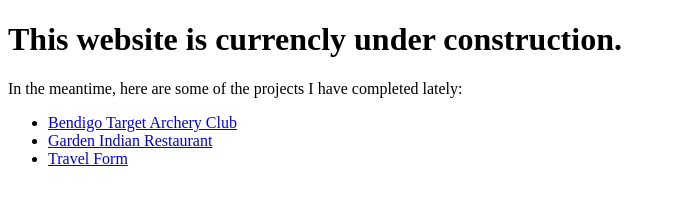
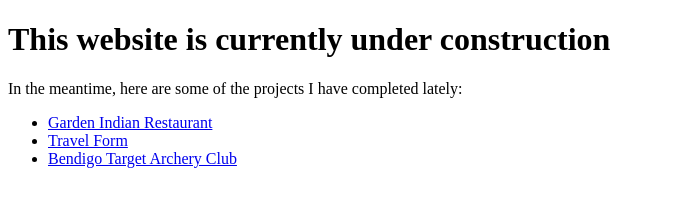
Before and after one commit to waldronrick/previous_site, a plain HTML site: page index.html in a window 1280 px wide. Shown: the whole page, without its empty margins (0-676 px from the left). Drawn offline with Linux system fonts and the light colour scheme.

Commit message:
Spelling

```diff
--- a/index.html
+++ b/index.html
@@ -7,12 +7,12 @@
     <title>Rick Waldron</title>
 </head>
 <body>
-    <h1>This website is currencly under construction.</h1>
+    <h1>This website is currently under construction</h1>
     <p>In the meantime, here are some of the projects I have completed lately:</p>
     <ul>
-        <li><a href="Archery Club/index.html">Bendigo Target Archery Club</a><br></li>
         <li><a href="Restaurant/Home.html">Garden Indian Restaurant</a><br></li>
         <li><a href="Travel Form/index.html">Travel Form</a><br></li>
+        <li><a href="Archery Club/index.html">Bendigo Target Archery Club</a><br></li>
     </ul>
 
 </body>
```
